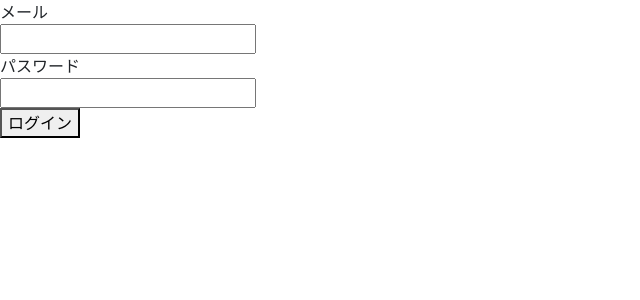
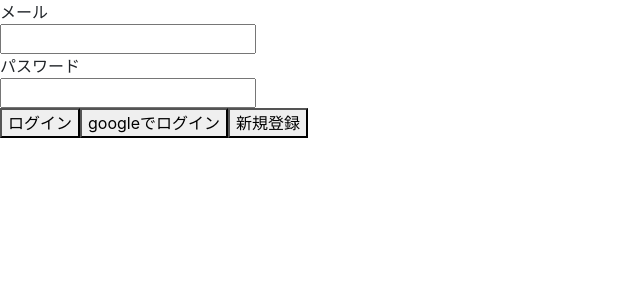
Before and after one commit to reiji-0720/workTalk, a Nuxt app: page / in a window 1280 px wide. Shown: the top 300 px of the page, without its empty margins (0-640 px from the left). Built offline with nearby package versions, Linux system fonts and the light colour scheme; no server answers.

Commit message:
googleでログインを追加

```diff
--- a/app/pages/index.vue
+++ b/app/pages/index.vue
@@ -13,6 +13,8 @@
       パスワード<br>
       <input type="password" v-model="password"><br>
       <button v-on:click="login">ログイン</button>
+      <button v-on:click="googleLogin">googleでログイン</button>
+      <button id="register">新規登録</button>
     </div>
   </div>
 </template>
@@ -38,6 +40,9 @@ export default {
   },
   methods : {
     ...mapActions(['setUser']),
+    googleLogin: function(){
+      firebase.auth().signInWithRedirect(new firebase.auth.GoogleAuthProvider());
+    },
     login() {
       firebase.auth().signInWithEmailAndPassword(this.email, this.password)
       .then(user => {
```
